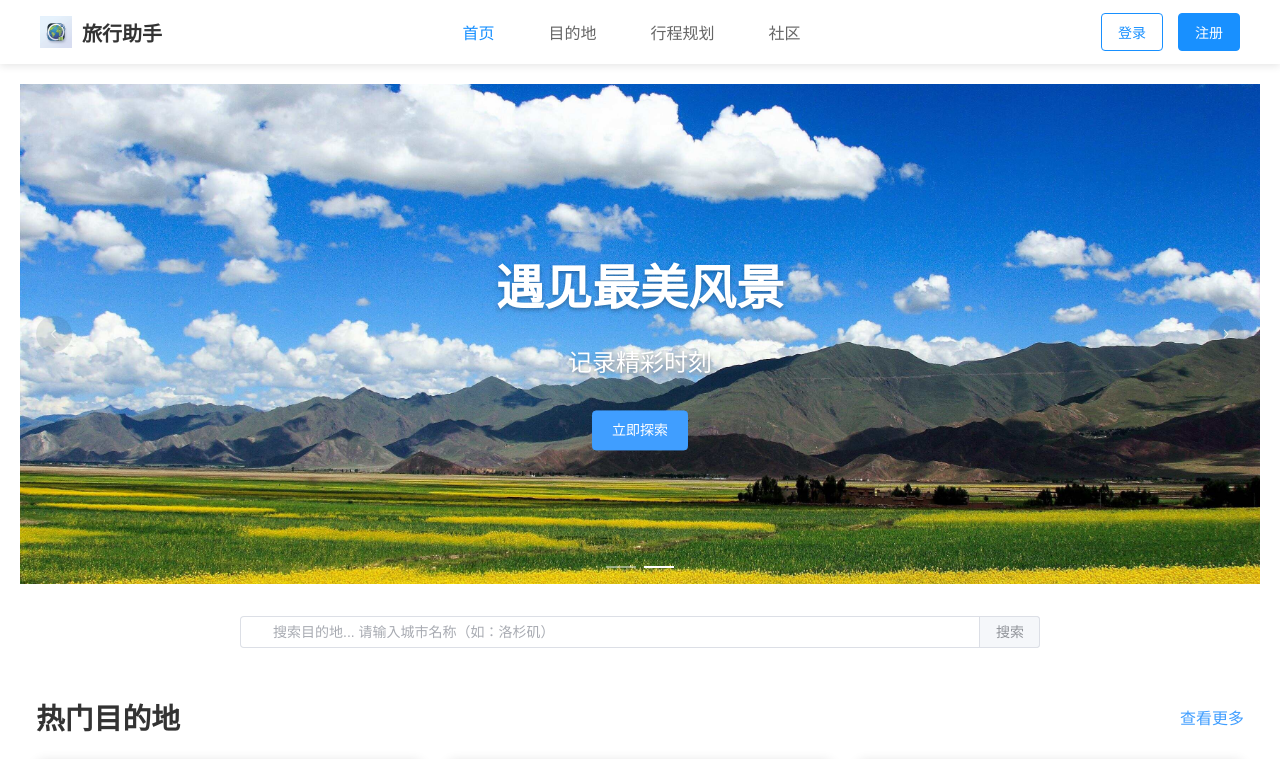
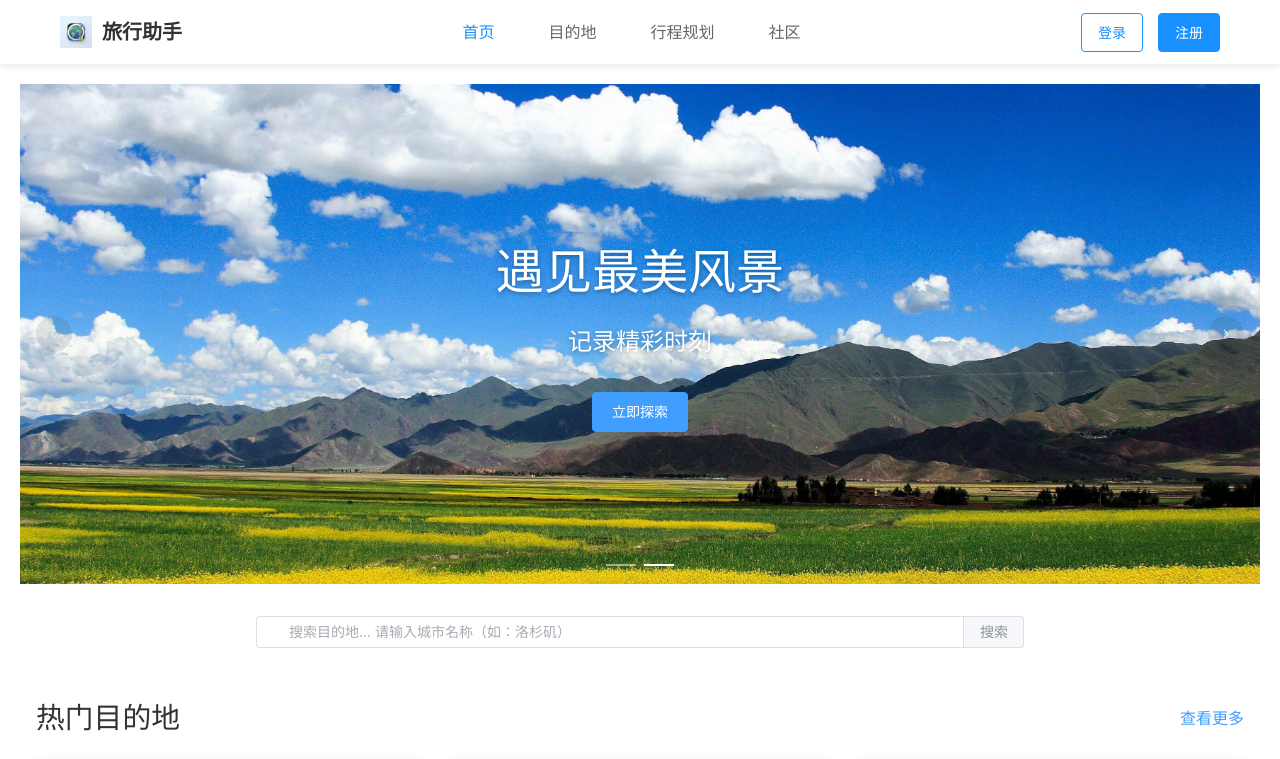
Before and after one commit to QuantumBitstream/travelplanner_vue, a Vue app: page / in a window 1280 px wide. Shown: the top 759 px of the page. Built offline with nearby package versions, Linux system fonts and the light colour scheme; what tlbs-map-vue would draw is missing.

Commit message:
build: vuecli 集成 tailwind css

```diff
--- a/package.json
+++ b/package.json
@@ -60,8 +60,11 @@
     "@vue/cli-plugin-babel": "~5.0.0",
     "@vue/cli-plugin-eslint": "~5.0.0",
     "@vue/cli-service": "~5.0.0",
+    "autoprefixer": "^10.4.20",
     "eslint": "^7.32.0",
-    "eslint-plugin-vue": "^8.0.3"
+    "eslint-plugin-vue": "^8.0.3",
+    "postcss": "^8.4.49",
+    "tailwindcss": "^3.4.17"
   },
   "eslintConfig": {
     "root": true,
--- /dev/null
+++ b/postcss.config.js
@@ -0,0 +1,6 @@
+module.exports = {
+  plugins: {
+    tailwindcss: {},
+    autoprefixer: {},
+  },
+}
--- /dev/null
+++ b/src/assets/tailwind.css
@@ -0,0 +1,10 @@
+@tailwind base;
+@tailwind components;
+@tailwind utilities;
+
+/* 你的自定义样式可以放在这里 */
+@layer components {
+    .btn-primary {
+        @apply px-4 py-2 bg-blue-500 text-white rounded hover:bg-blue-600;
+    }
+}
--- a/src/main.js
+++ b/src/main.js
@@ -5,6 +5,8 @@ import ElementPlus from "element-plus";
 import TlbsMap from 'tlbs-map-vue';
 import 'element-plus/dist/index.css'
 import '@/assets/css/global.css'  // 导入eve_vue全局样式
+import '@/assets/tailwind.css'; // 引入 Tailwind CSS
+
 const app = createApp(App)
 
 
--- /dev/null
+++ b/tailwind.config.js
@@ -0,0 +1,11 @@
+/** @type {import('tailwindcss').Config} */
+module.exports = {
+  content: [
+    "./public/index.html",
+    "./src/**/*.{vue,js,ts,jsx,tsx}",  // 扫描 src 目录下所有的模板文件
+  ],
+  theme: {
+    extend: {},
+  },
+  plugins: [],
+}
```
Also changed, not shown: 1 other file (tests, documents, lock files or other folders).
